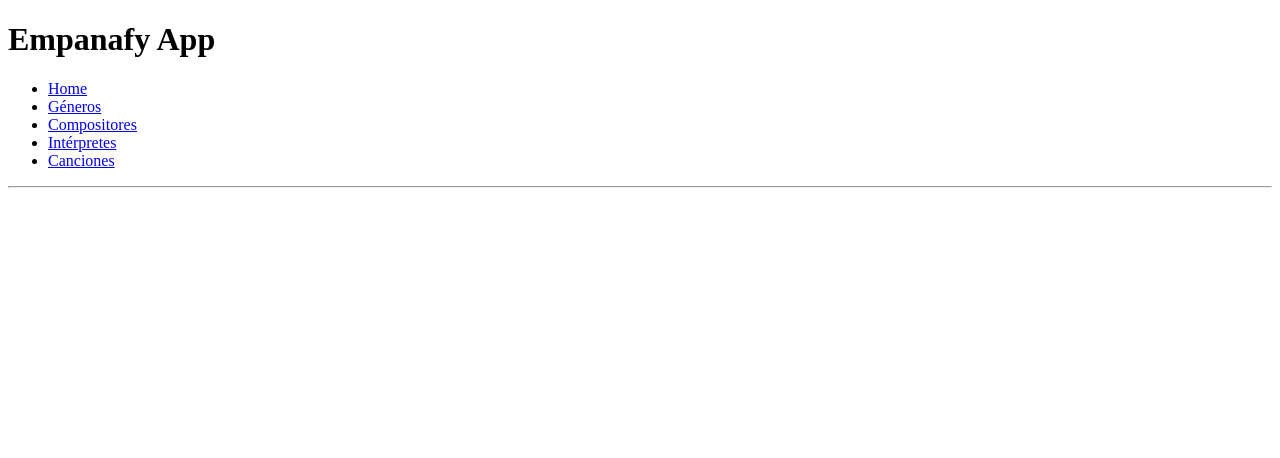
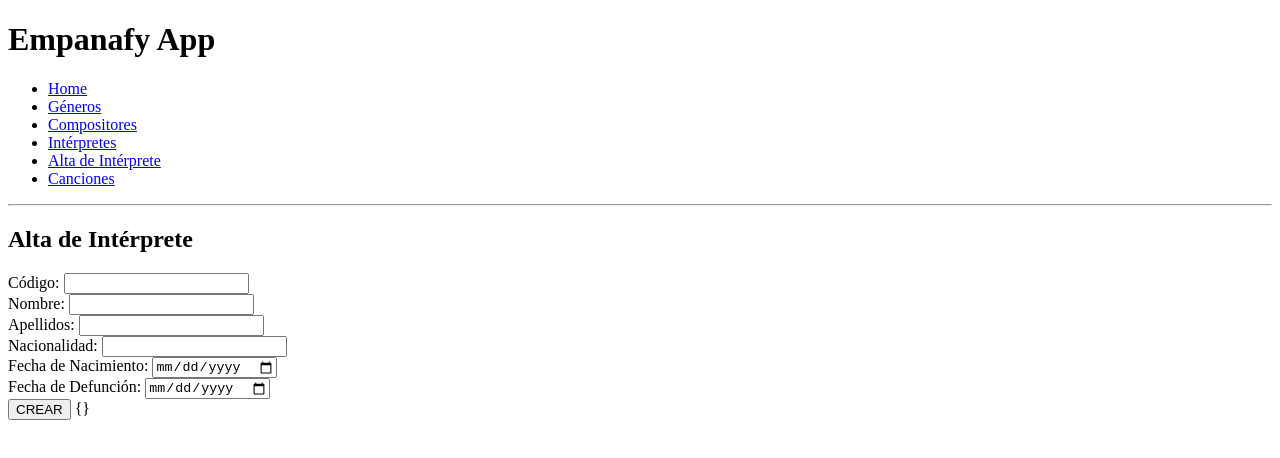
Before and after one commit to ruliniyo/empanafyapp, an Angular app: page /alta-interprete in a window 1280 px wide. Before the commit this address led to /. Shown: the top 458 px of the page. Built offline with nearby package versions, Linux system fonts and the light colour scheme.

Commit message:
pequeño ejemplo de formulario

```diff
--- a/src/app/app-routing.module.ts
+++ b/src/app/app-routing.module.ts
@@ -1,5 +1,6 @@
 import { NgModule }                       from '@angular/core';
 import { RouterModule, Routes }           from '@angular/router';
+import { AltaInterpreteComponent }        from './components/alta-interprete/alta-interprete.component';
 import { FichaCancionComponent }          from './components/ficha-cancion/ficha-cancion.component';
 import { FichaCompositorComponent }       from './components/ficha-compositor/ficha-compositor.component';
 import { HomeComponent }                  from './components/home/home.component';
@@ -14,6 +15,7 @@ const routes: Routes = [
   {path:"listado-compositores", component: ListadoCompositoresComponent},
   {path:"listado-interpretes", component: ListadoInterpretesComponent},
   {path:"listado-canciones", component: ListadoCancionesComponent},
+  {path:"alta-interprete", component: AltaInterpreteComponent},
   {path:"ficha-cancion/:ismn", component: FichaCancionComponent},
   {path:"ficha-compositor/:codigo", component: FichaCompositorComponent}
 ];
--- a/src/app/app.component.html
+++ b/src/app/app.component.html
@@ -5,6 +5,7 @@
         <li><a routerLink="/listado-generos">Géneros</a></li>
         <li><a routerLink="/listado-compositores">Compositores</a></li>
         <li><a routerLink="/listado-interpretes">Intérpretes</a></li>
+        <li><a routerLink="/alta-interprete">Alta de Intérprete</a></li>
         <li><a routerLink="/listado-canciones">Canciones</a></li>
     </ul>
 </nav>
--- /dev/null
+++ b/src/app/components/alta-interprete/alta-interprete.component.html
@@ -0,0 +1,9 @@
+<h2>Alta de Intérprete</h2>
+Código: <input type="number" [(ngModel)]="interprete.codigo"/><br>
+Nombre: <input type="text" [(ngModel)]="interprete.nombre"/><br>
+Apellidos: <input type="text" [(ngModel)]="interprete.apellidos"/><br>
+Nacionalidad: <input type="text" [(ngModel)]="interprete.nacionalidad"/><br>
+Fecha de Nacimiento: <input type="date" [(ngModel)]="interprete.fechaNacimiento"/><br>
+Fecha de Defunción: <input type="date" [(ngModel)]="interprete.fechaDefuncion"/><br>
+<button (click)="crear()">CREAR</button>
+{{interprete | json}}
--- /dev/null
+++ b/src/app/components/alta-interprete/alta-interprete.component.ts
@@ -0,0 +1,24 @@
+import { Component }          from '@angular/core';
+import { Router }             from '@angular/router';
+import { Interprete }         from 'src/app/model/interprete';
+import { InterpreteService }  from 'src/app/services/interprete.service';
+
+@Component({
+  selector: 'app-alta-interprete',
+  templateUrl: './alta-interprete.component.html',
+  styleUrls: ['./alta-interprete.component.css']
+})
+export class AltaInterpreteComponent {
+
+  interprete:Interprete = new Interprete(undefined, undefined, undefined);
+
+  constructor(private interpreteService: InterpreteService,
+              private router: Router) { }
+
+  crear(){
+    this.interpreteService.crear(this.interprete).subscribe(data => {
+      this.router.navigate(['listado-interpretes']);
+    });
+  }
+
+}
--- a/src/app/services/interprete.service.ts
+++ b/src/app/services/interprete.service.ts
@@ -12,4 +12,9 @@ export class InterpreteService {
   getAll(){
     return this.httpClient.get<Interprete[]>("http://localhost:8080/interpretes");
   }
+
+  crear(interprete:Interprete){
+    return this.httpClient.post<Interprete>("http://localhost:8080/interpretes", interprete);
+  }
+
 }
```
Also changed, not shown: src/app/app.module.ts (+17 -12 lines), doc/pasos_crear_formulario_13_10_2022.txt (added), doc/temas_pendientes.txt (added), src/app/components/alta-interprete/alta-interprete.component.css (added), 1 other file (tests, documents, lock files or other folders).
